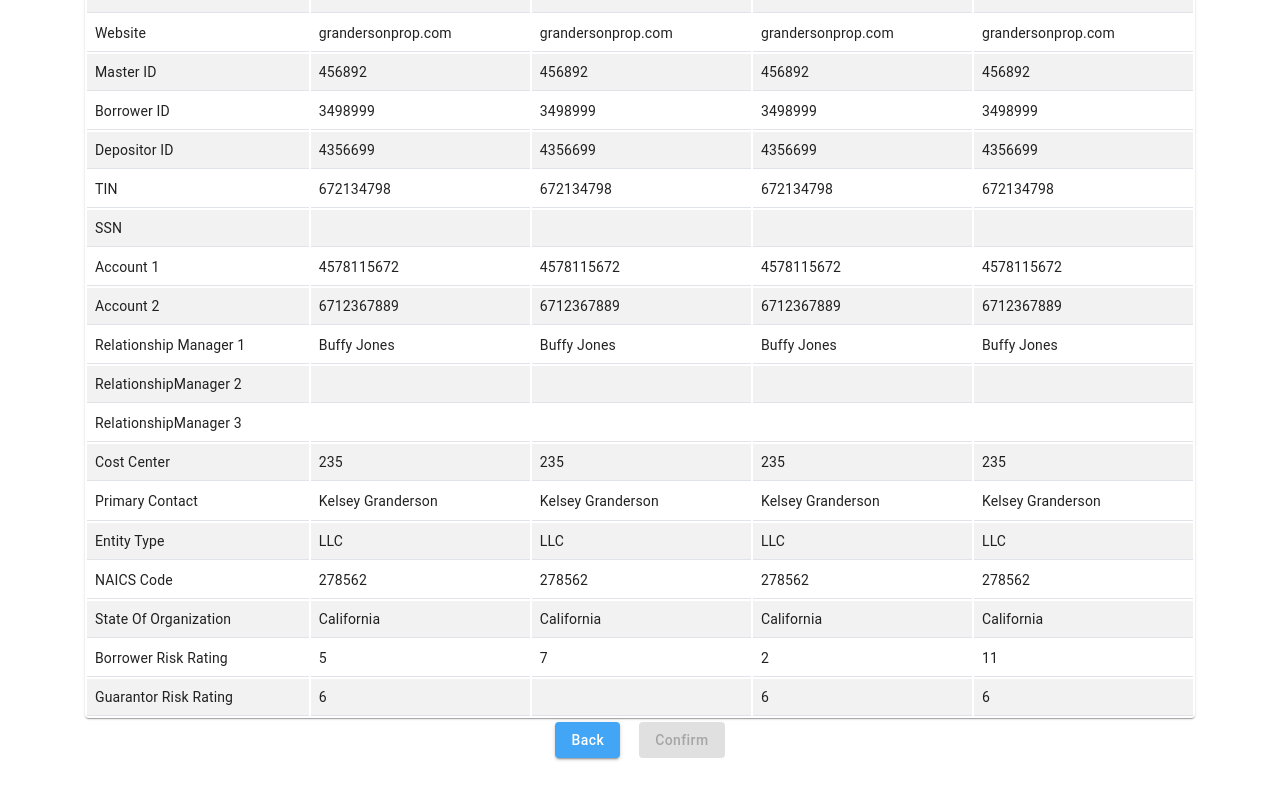
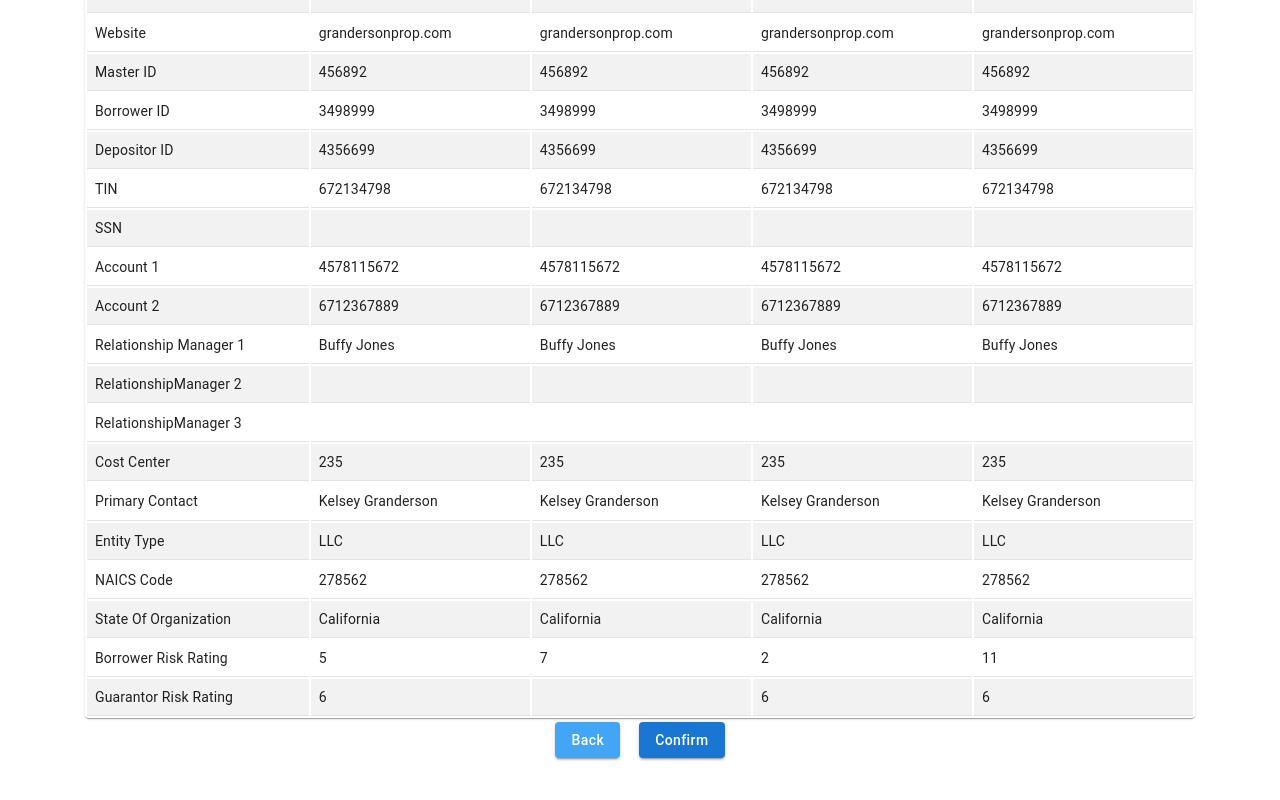
Before and after one commit to i-mckinney/regulatory-dashboard, a React (Create React App) app in the folder packages/Dashboards/: page /editentity in a window 1280 px wide. Shown: the part 1188-1988 px from the top of the page. Built offline with nearby package versions, Linux system fonts and the light colour scheme.

Commit message:
More refactoring code on EditEntity

```diff
--- a/packages/Dashboards/src/EntityDetails/EditEntity.js
+++ b/packages/Dashboards/src/EntityDetails/EditEntity.js
@@ -87,6 +87,7 @@ const EditEntity = (props) => {
   // Creates an object for styling. Any className that matches key in the editEntityClasses object will have a corresponding styling
   const editEntityClasses = editEntityStyles();
 
+  // columns will store column header that we want to show in the front end
   const columns = React.useMemo(() => [
     {
       Header: "Field Name",
@@ -135,17 +136,25 @@ const EditEntity = (props) => {
     })
   )
 
+  /**
+   * @param {object} column represent object data regarding the api result
+   * @return {string} provide table row with unique key props (required)
+   */
   const customHeadColumnKeyProp = (column) => {
     return column.Accessor
   }
 
+  /**
+   * @param {object} row represent object data regarding the api result
+   * @return {string} provide table row with unique key props (required)
+   */
   const customBodyRowKeyProp = (row) => {
     return row.FieldName
   }
 
   // editEntityData is modified data needed to send to next component/pipeline
   const [editEntityData, setEditEntityData] = useState(entityData)
-  console.log(editEntityData)
+
   /**
    * @param {int} index table cell index in 1-dimension array
    * @param {boolean} isEdited boolean represent whether cell is edited
@@ -162,7 +171,15 @@ const EditEntity = (props) => {
     setEditEntityData([...copyEditEntityData])
   }
 
+  /**
+   *
+   * @param {int} rowIndex the rowIndex represents index of the row
+   * @param {object} row the row is an object of data
+   * @param {object} column the column is an object of the header with accessor and label props
+   * @param {int} columnIndex the columnIndex represents index of the column
+   */
   const customCellRender = (rowIndex, row, column, columnIndex) => {
+    console.log(rowIndex, row, column, columnIndex)
     const columnAccessor = column.Accessor
     if (columnIndex === 0) {
       return <TableCell key={`${rowIndex} ${columnAccessor}`}>{row[columnAccessor]}</TableCell>
@@ -172,6 +189,19 @@ const EditEntity = (props) => {
         <EntityTableCell key={`${rowIndex} ${columnAccessor}`} columnAccessor={columnAccessor} value={row[columnAccessor]} allColumns={columns} rowIndex={rowIndex} editData={editData} />
       )
     }
+  }
+
+  // Go back to parent component
+  const handleBackButton = () => {
+    props.history.push("/entity")
+  }
+
+  // Passes editEntityData to the confirmation route
+  const handleConfirmButton = () => {
+    props.history.push({
+      pathname: "/confirmation",
+      state: { editEntityData },
+    })
   }
 
   return (
@@ -193,12 +223,13 @@ const EditEntity = (props) => {
       <div className={editEntityClasses.pageProgression}>
         <HelixButton
           className={editEntityClasses.cancelButton}
-          onClick={() => {
-            props.history.push("/entity")
-          }}
+          onClick={handleBackButton}
           text="Back"
         />
-        <HelixButton className={editEntityClasses.confirmButton} disabled text="Confirm" />
+        <HelixButton
+        className={editEntityClasses.confirmButton}
+        onClick={handleConfirmButton}
+        text="Confirm" />
       </div>
     </div>
   )
```
